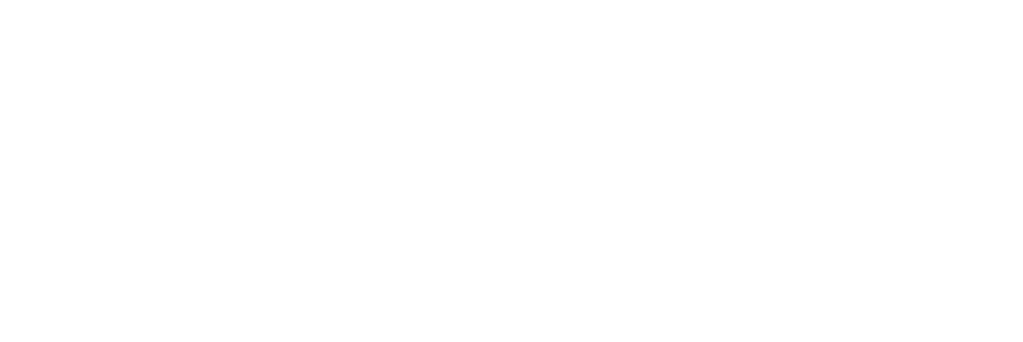
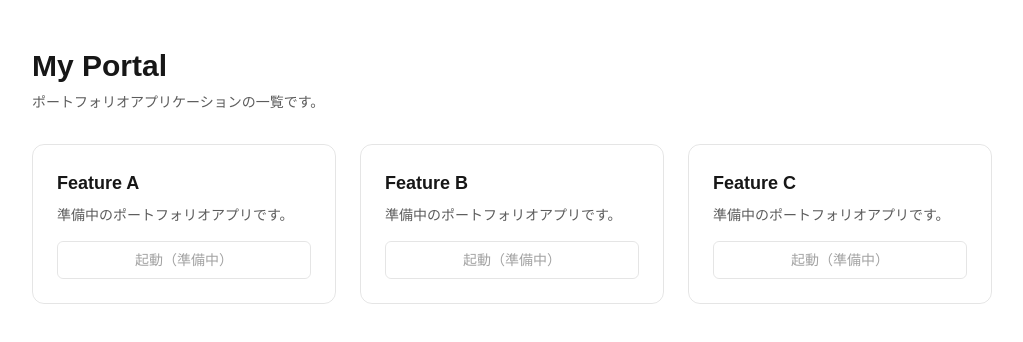
Before and after one commit to matsutoba/my-portal, a Next.js app: page / in a window 1280 px wide. Shown: the top 342 px of the page, without its empty margins (128-1151 px from the left). Built offline with nearby package versions, Linux system fonts and the light colour scheme.

Commit message:
ポータルトップページ（ダミーボタン配置）の追加

```diff
--- /dev/null
+++ b/app/_components/FeatureCard.tsx
@@ -0,0 +1,16 @@
+import { Button, Card, CardDescription, CardHeader, CardTitle } from "@/components/ui";
+import type { Feature } from "../_lib/features";
+
+export function FeatureCard({ feature }: { feature: Feature }) {
+  return (
+    <Card>
+      <CardHeader>
+        <CardTitle>{feature.name}</CardTitle>
+        <CardDescription>{feature.description}</CardDescription>
+      </CardHeader>
+      <Button variant="secondary" disabled>
+        起動（準備中）
+      </Button>
+    </Card>
+  );
+}
--- /dev/null
+++ b/app/_lib/features.ts
@@ -0,0 +1,23 @@
+export type Feature = {
+  slug: string;
+  name: string;
+  description: string;
+};
+
+export const features: Feature[] = [
+  {
+    slug: "feature-a",
+    name: "Feature A",
+    description: "準備中のポートフォリオアプリです。",
+  },
+  {
+    slug: "feature-b",
+    name: "Feature B",
+    description: "準備中のポートフォリオアプリです。",
+  },
+  {
+    slug: "feature-c",
+    name: "Feature C",
+    description: "準備中のポートフォリオアプリです。",
+  },
+];
--- a/app/page.tsx
+++ b/app/page.tsx
@@ -1,5 +1,19 @@
-import Image from "next/image";
+import { Grid, PageContainer, PageHeader } from "@/components/ui";
+import { FeatureCard } from "./_components/FeatureCard";
+import { features } from "./_lib/features";
 
 export default function Home() {
-  return null;
+  return (
+    <PageContainer>
+      <PageHeader
+        title="My Portal"
+        description="ポートフォリオアプリケーションの一覧です。"
+      />
+      <Grid columns={3}>
+        {features.map((feature) => (
+          <FeatureCard key={feature.slug} feature={feature} />
+        ))}
+      </Grid>
+    </PageContainer>
+  );
 }
--- /dev/null
+++ b/components/ui/Button.tsx
@@ -0,0 +1,32 @@
+import type { ButtonHTMLAttributes } from "react";
+import { cn } from "./cn";
+
+type ButtonVariant = "primary" | "secondary";
+
+type ButtonProps = ButtonHTMLAttributes<HTMLButtonElement> & {
+  variant?: ButtonVariant;
+};
+
+const variantClasses: Record<ButtonVariant, string> = {
+  primary:
+    "bg-foreground text-background hover:opacity-90 disabled:opacity-40",
+  secondary:
+    "border border-black/10 text-foreground disabled:text-foreground/40 dark:border-white/15",
+};
+
+export function Button({
+  variant = "primary",
+  className,
+  ...props
+}: ButtonProps) {
+  return (
+    <button
+      className={cn(
+        "w-full rounded-md py-2 text-sm font-medium transition-colors disabled:cursor-not-allowed",
+        variantClasses[variant],
+        className,
+      )}
+      {...props}
+    />
+  );
+}
--- /dev/null
+++ b/components/ui/Card.tsx
@@ -0,0 +1,37 @@
+import type { HTMLAttributes } from "react";
+import { cn } from "./cn";
+
+export function Card({ className, ...props }: HTMLAttributes<HTMLDivElement>) {
+  return (
+    <div
+      className={cn(
+        "flex flex-col justify-between gap-4 rounded-xl border border-black/10 p-6 dark:border-white/15",
+        className,
+      )}
+      {...props}
+    />
+  );
+}
+
+export function CardHeader({
+  className,
+  ...props
+}: HTMLAttributes<HTMLDivElement>) {
+  return <div className={cn("flex flex-col gap-2", className)} {...props} />;
+}
+
+export function CardTitle({
+  className,
+  ...props
+}: HTMLAttributes<HTMLHeadingElement>) {
+  return <h2 className={cn("text-lg font-semibold", className)} {...props} />;
+}
+
+export function CardDescription({
+  className,
+  ...props
+}: HTMLAttributes<HTMLParagraphElement>) {
+  return (
+    <p className={cn("text-sm text-foreground/70", className)} {...props} />
+  );
+}
--- /dev/null
+++ b/components/ui/Grid.tsx
@@ -0,0 +1,27 @@
+import type { HTMLAttributes } from "react";
+import { cn } from "./cn";
+
+type GridColumns = 2 | 3 | 4;
+
+type GridProps = HTMLAttributes<HTMLDivElement> & {
+  columns?: GridColumns;
+};
+
+const columnClasses: Record<GridColumns, string> = {
+  2: "sm:grid-cols-2",
+  3: "sm:grid-cols-2 lg:grid-cols-3",
+  4: "sm:grid-cols-2 lg:grid-cols-4",
+};
+
+export function Grid({ columns = 3, className, ...props }: GridProps) {
+  return (
+    <div
+      className={cn(
+        "grid grid-cols-1 gap-6",
+        columnClasses[columns],
+        className,
+      )}
+      {...props}
+    />
+  );
+}
--- /dev/null
+++ b/components/ui/PageContainer.tsx
@@ -0,0 +1,17 @@
+import type { HTMLAttributes } from "react";
+import { cn } from "./cn";
+
+export function PageContainer({
+  className,
+  ...props
+}: HTMLAttributes<HTMLElement>) {
+  return (
+    <main
+      className={cn(
+        "mx-auto flex w-full max-w-5xl flex-1 flex-col gap-8 px-4 py-12 sm:px-6 lg:px-8",
+        className,
+      )}
+      {...props}
+    />
+  );
+}
--- /dev/null
+++ b/components/ui/PageHeader.tsx
@@ -0,0 +1,22 @@
+import { cn } from "./cn";
+
+type PageHeaderProps = {
+  title: string;
+  description?: string;
+  className?: string;
+};
+
+export function PageHeader({
+  title,
+  description,
+  className,
+}: PageHeaderProps) {
+  return (
+    <header className={cn("flex flex-col gap-2", className)}>
+      <h1 className="text-2xl font-bold sm:text-3xl">{title}</h1>
+      {description ? (
+        <p className="text-sm text-foreground/70">{description}</p>
+      ) : null}
+    </header>
+  );
+}
--- /dev/null
+++ b/components/ui/cn.ts
@@ -0,0 +1,6 @@
+import { type ClassValue, clsx } from "clsx";
+import { twMerge } from "tailwind-merge";
+
+export function cn(...inputs: ClassValue[]) {
+  return twMerge(clsx(inputs));
+}
--- /dev/null
+++ b/components/ui/index.ts
@@ -0,0 +1,6 @@
+export { Button } from "./Button";
+export { Card, CardHeader, CardTitle, CardDescription } from "./Card";
+export { Grid } from "./Grid";
+export { PageContainer } from "./PageContainer";
+export { PageHeader } from "./PageHeader";
+export { cn } from "./cn";
--- a/package.json
+++ b/package.json
@@ -10,9 +10,11 @@
     "lint": "eslint"
   },
   "dependencies": {
+    "clsx": "^2.1.1",
     "next": "16.3.2",
     "react": "19.2.8",
-    "react-dom": "19.2.8"
+    "react-dom": "19.2.8",
+    "tailwind-merge": "^3.6.0"
   },
   "devDependencies": {
     "@tailwindcss/postcss": "^4",
```
Also changed, not shown: 2 other files (tests, documents, lock files or other folders).
